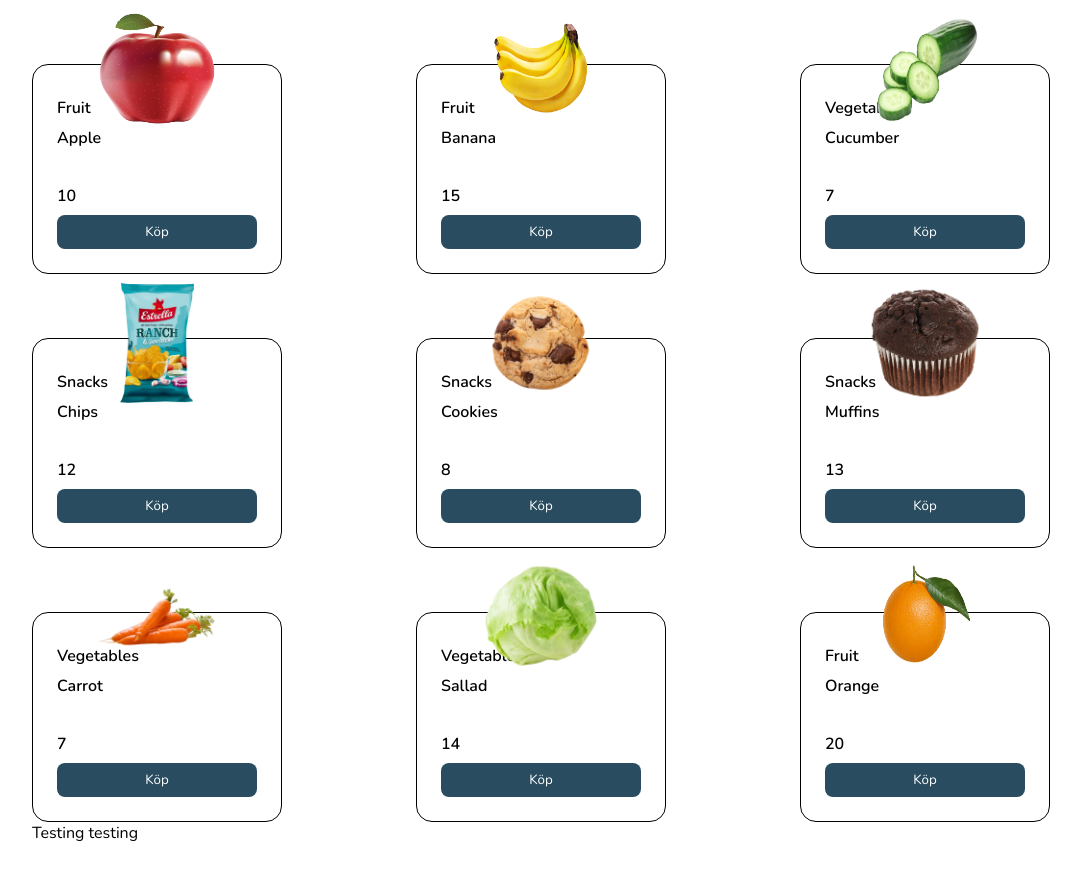
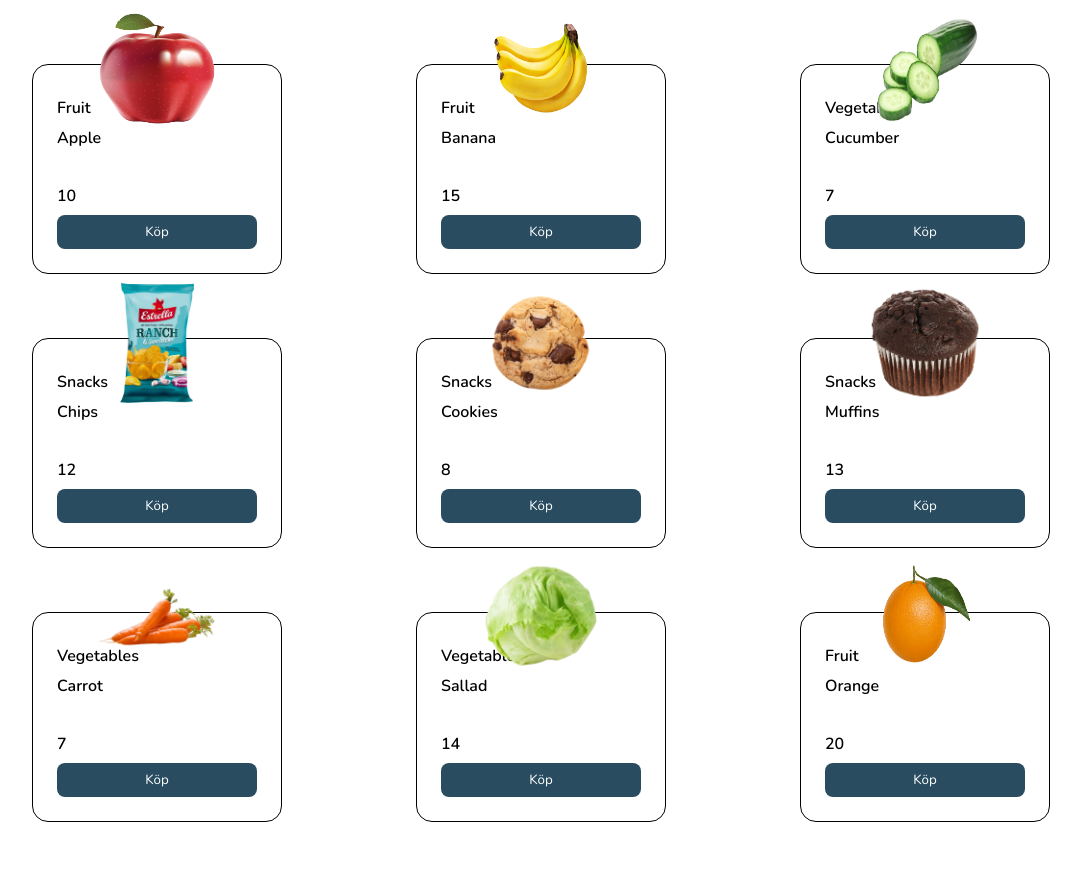
Before and after one commit to intensivecode/ehandel, a React (Create React App) app: page / in a window 1280 px wide. Shown: the top 880 px of the page, without its empty margins (32-1113 px from the left). Built offline with nearby package versions, Linux system fonts and the light colour scheme.

Commit message:
Removed NewTest

```diff
--- a/src/App.tsx
+++ b/src/App.tsx
@@ -1,6 +1,5 @@
 import { useEffect, useState } from "react";
 import styled from "styled-components";
-import NewTest from "./components/NewTest";
 import ProductList from "./components/ProductList";
 import { getFoods } from "./services/fakeFoodService";
 import { IProduct } from "./types/Product";
@@ -10,13 +9,11 @@ function App(): JSX.Element {
 
   useEffect(() => {
     setProducts(getFoods());
-    console.log("products", products);
   }, []);
 
   return (
     <Container>
       <ProductList products={products} />
-      <NewTest />
     </Container>
   );
 }
--- a/src/components/NewTest.tsx
+++ /dev/null
@@ -1,11 +0,0 @@
-import React from "react";
-
-function NewTest() {
-  return (
-    <div>
-      <>Testing testing</>
-    </div>
-  );
-}
-
-export default NewTest;
```
